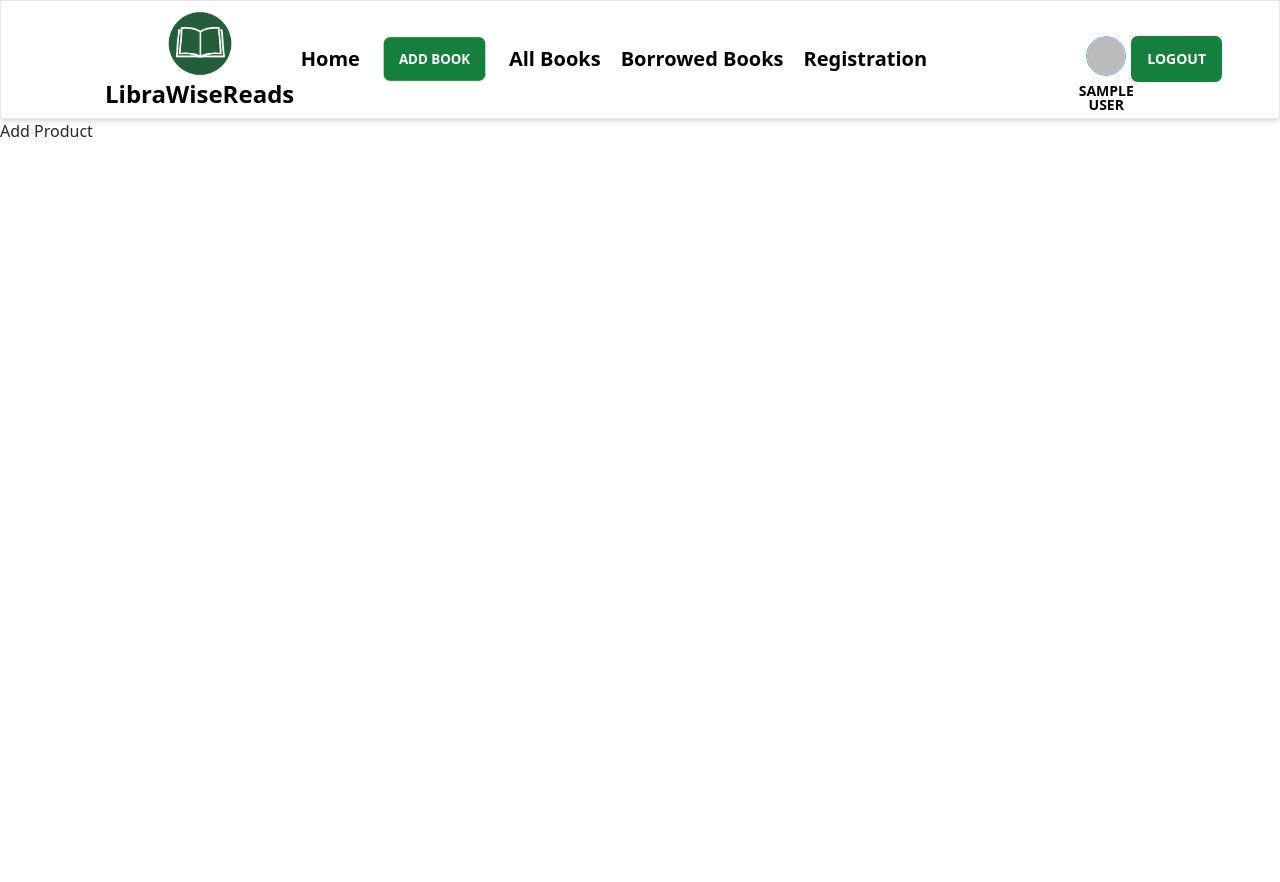
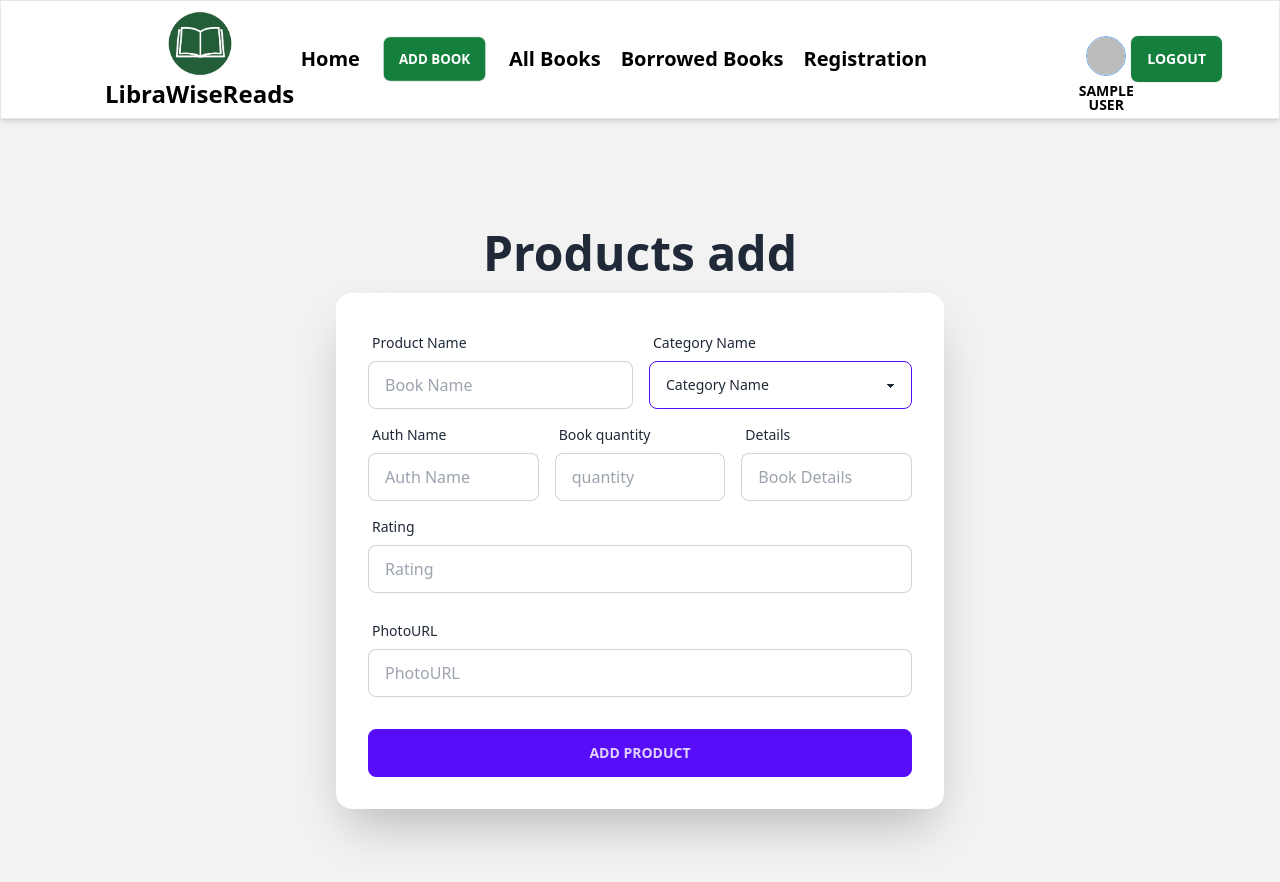
Before and after one commit to Md-Abdur-Razzak/online-library-client, a React (Vite) app: page /addbook in a window 1280 px wide. Shown: the top 882 px of the page. Before the commit the page ends 800 px from the top, so only its background shows below. Built offline with nearby package versions, Linux system fonts and the light colour scheme; no server answers; sample sign-in values are in the browser's storage.

Commit message:
If a user clicks add book then new books will be added to all books and category wise books

```diff
--- a/src/components/Add_product/Add_Product.jsx
+++ b/src/components/Add_product/Add_Product.jsx
@@ -1,10 +1,117 @@
-import React from 'react';
+import axios from 'axios';
+
+import { toast } from 'react-toastify';
+import 'react-toastify/dist/ReactToastify.css';
 
 const Add_Product = () => {
+    // const {img,name,quantity,Aname,catagory,des,rating}=item
+    const handelAddData = (e) =>{
+        e.preventDefault()
+        const from = e.target
+        const name = from.pName.value
+        const catagory = from.BrandName.value
+        const Aname = from.pPrice.value
+        const quantity = from.quantity.value
+        const des = from.pDetails.value
+        const rating=from.Rating.value
+        const img = from.pImg.value
+        const prodectsAllDetails = {name,catagory,Aname,des,rating,img,quantity}
+      console.log(prodectsAllDetails);
+      axios.post(`http://localhost:5000/allbooksAdd`,prodectsAllDetails)
+      .then(res=>{
+        if (res.data.insertedId) {
+            toast.success("Product Add Successfully")
+            from.reset()
+
+          }
+      })
+
+
+    }
+
     return (
         <div>
-            Add Product
-        </div>
+        <div className="form-control">
+
+         <div className="hero min-h-screen bg-base-200 dark:bg-black">
+<div className="hero-content w-[50%] max-[769px]:w-[90%] flex-col ">
+ <div className="text-center ">
+   <h1 className="text-5xl font-bold">Products add </h1>
+
+ </div>
+ <div className="card flex-shrink-0 w-full  shadow-2xl bg-base-100">
+   <form onSubmit={handelAddData} className="card-body">
+    <div className='md:flex justify-between md:gap-4'>
+    <div className="form-control w-full">
+       <label className="label">
+         <span className="label-text">Product Name</span>
+       </label>
+       <input type="text" placeholder="Book Name" name='pName' className="input input-bordered  " required />
+     </div>
+     <div className="form-control  w-full">
+       <label className="label">
+         <span className="label-text">Category Name</span>
+       </label>
+       <select  className="select select-primary w-full max-w-xs " name='BrandName' required>
+           <option disabled selected>Category Name </option>
+           <option>Sports</option>
+           <option>Kinds</option>
+           <option>History</option>
+           <option>Cooking</option>
+
+       </select>
+
+     </div>
+    </div>
+    <div className='md:flex justify-between md:gap-4'>
+    <div className="form-control w-full">
+       <label className="label">
+         <span className="label-text">Auth Name</span>
+       </label>
+       <input type="text" placeholder="Auth Name" name='pPrice' className="input input-bordered w-full" required />
+     </div>
+    <div className="form-control w-full">
+       <label className="label">
+         <span className="label-text">Book quantity</span>
+       </label>
+       <input type="text" placeholder="quantity" name='quantity' className="input input-bordered w-full" required />
+     </div>
+     <div className="form-control w-full">
+       <label className="label">
+         <span className="label-text">Details</span>
+       </label>
+       <input type="text" placeholder="Book Details" name='pDetails' className="input input-bordered w-full" required />
+
+     </div>
+    </div>
+    <div className='md:flex justify-between md:gap-4'>
+
+     <div className="form-control w-full">
+       <label className="label">
+         <span className="label-text">Rating</span>
+       </label>
+       <input type="text" placeholder="Rating" name='Rating' className="input input-bordered w-full" required />
+
+     </div>
+    </div>
+     <div className="form-control mt-3  ">
+     <div className="form-control">
+       <label className="label">
+         <span className="label-text">PhotoURL</span>
+       </label>
+       <input type="text" placeholder="PhotoURL" name='pImg' className="input input-bordered" required />
+
+     </div>
+     </div>
+     <div className="form-control mt-6">
+       <button className="btn btn-primary">Add Product</button>
+     </div>
+   </form>
+ </div>
+</div>
+</div>
+         </div>
+     </div>
     );
 };
 
--- a/src/components/All_Books/All_Books.jsx
+++ b/src/components/All_Books/All_Books.jsx
@@ -15,8 +15,9 @@ const All_Books = () => {
     return (
         <div className="w-[80%] mx-auto mt-[100px]">
             <div>
+
                 <button onClick={handelFiltering} className="btn bg-green-400 text-white">
-                    filter quantity
+                available quantity books
                 </button>
             </div>
           <div className="grid grid-cols-1 md:grid-cols-2 lg:grid-cols-4 gap-4 mt-9">
```
